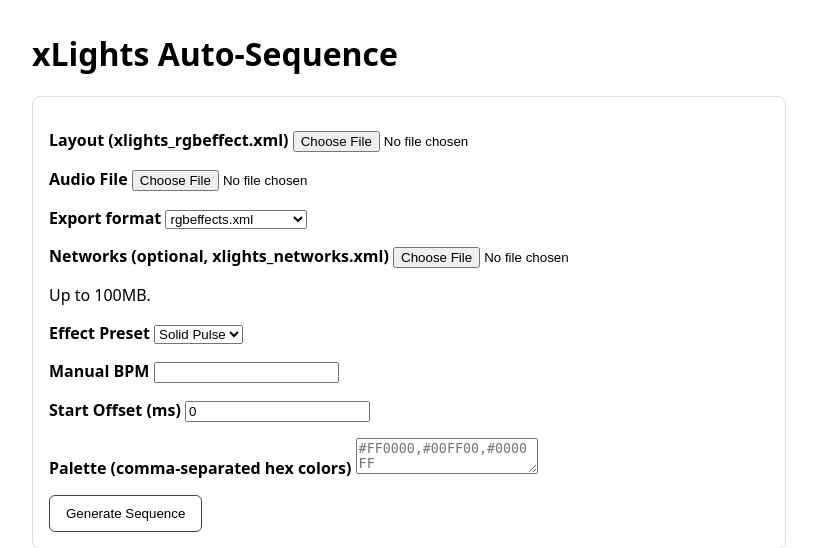
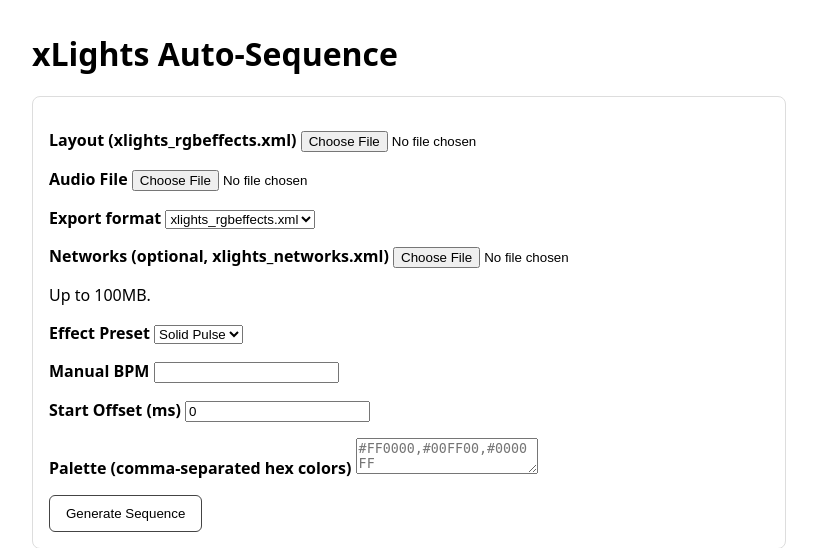
Before and after one commit to hislopkent/xlights-sequence-generator, a Flask app: page / in a window 1280 px wide. Shown: the top 548 px of the page, without its empty margins (0-817 px from the left). Run offline with Flask 3, Linux system fonts and the light colour scheme.

Commit message:
Handle networks input and use canonical rgbeffects name

```diff
--- a/app.py
+++ b/app.py
@@ -114,8 +114,6 @@ def generate():
 
     if not _ok(layout.filename, ALLOWED_XML):
         return jsonify(ok=False, error="Layout must be .xml"), 400
-    if networks and not _ok(networks.filename, ALLOWED_XML):
-        return jsonify(ok=False, error="Networks must be .xml"), 400
     if not _ok(audio.filename, ALLOWED_AUDIO):
         return jsonify(ok=False, error="Audio must be mp3/wav/m4a/aac"), 400
 
@@ -132,8 +130,6 @@ def generate():
         return jsonify(ok=False, error=f"Layout file too large (max {max_mb}MB)."), 400
     if not _size_ok(audio):
         return jsonify(ok=False, error=f"Audio file too large (max {max_mb}MB)."), 400
-    if networks and not _size_ok(networks):
-        return jsonify(ok=False, error=f"Networks file too large (max {max_mb}MB)."), 400
 
     layout_ext = layout.filename.rsplit(".", 1)[-1].lower()
     audio_ext = audio.filename.rsplit(".", 1)[-1].lower()
@@ -148,8 +144,20 @@ def generate():
     layout_bytes = os.path.getsize(xml_path)
     audio_bytes = os.path.getsize(audio_path)
     extra = {"layout_bytes": layout_bytes, "audio_bytes": audio_bytes}
-    if networks:
-        networks_path = os.path.join(app.config["UPLOAD_FOLDER"], f"{job}-networks.xml")
+    if networks and networks.filename:
+        if not networks.filename.lower().endswith(".xml"):
+            return jsonify(ok=False, error="Networks must be .xml"), 400
+        if not _size_ok(networks):
+            return (
+                jsonify(
+                    ok=False,
+                    error=f"Networks file too large (max {max_mb}MB).",
+                ),
+                400,
+            )
+        networks_path = os.path.join(
+            app.config["UPLOAD_FOLDER"], f"{job}-networks.xml"
+        )
         networks.save(networks_path)
         extra["networks_bytes"] = os.path.getsize(networks_path)
     app.logger.info("generate_files", extra=extra)
@@ -207,8 +215,8 @@ def generate():
 
     job_dir = os.path.join(app.config["OUTPUT_FOLDER"], job)
     os.makedirs(job_dir, exist_ok=True)
-    out_xml = os.path.join(job_dir, "rgbeffects.xml")
-    write_rgbeffects(tree, out_xml)
+    rgbeffects_path = os.path.join(job_dir, "xlights_rgbeffects.xml")
+    write_rgbeffects(tree, rgbeffects_path)
     if networks_path:
         shutil.copy(networks_path, os.path.join(job_dir, "xlights_networks.xml"))
 
@@ -279,8 +287,12 @@ def download(job):
             except Exception:
                 pass
     if export_format == "rgbeffects_xml":
-        file_path = os.path.join(job_dir, "rgbeffects.xml")
-        return send_file(file_path, as_attachment=True, download_name="rgbeffects.xml")
+        file_path = os.path.join(job_dir, "xlights_rgbeffects.xml")
+        return send_file(
+            file_path,
+            as_attachment=True,
+            download_name="xlights_rgbeffects.xml",
+        )
     zip_path = shutil.make_archive(job_dir, "zip", job_dir)
     return send_file(zip_path, as_attachment=True, download_name=f"xlights_{job}.zip")
 
--- a/static/main.js
+++ b/static/main.js
@@ -6,7 +6,7 @@ const MAX_MB = 25;
 const ALLOWED_XML = ['text/xml', 'application/xml'];
 const ALLOWED_AUDIO = ['audio/mpeg', 'audio/wav', 'audio/x-wav', 'audio/aac', 'audio/m4a', 'audio/mp4'];
 const EXPORT_FORMAT_LABELS = {
-  rgbeffects_xml: 'rgbeffects.xml',
+  rgbeffects_xml: 'xlights_rgbeffects.xml',
   xsq: 'XSQ (single file)',
   xsqz: 'XSQZ (zip package)'
 };
--- a/templates/index.html
+++ b/templates/index.html
@@ -21,7 +21,7 @@
   <h1>xLights Auto-Sequence</h1>
   <div class="card">
     <form id="genForm" enctype="multipart/form-data">
-      <label>Layout (xlights_rgbeffect.xml)
+      <label>Layout (xlights_rgbeffects.xml)
         <input name="layout" type="file" accept=".xml" required>
       </label>
       <label>Audio File
@@ -29,7 +29,7 @@
       </label>
       <label>Export format
         <select name="export_format">
-          <option value="rgbeffects_xml" selected>rgbeffects.xml</option>
+          <option value="rgbeffects_xml" selected>xlights_rgbeffects.xml</option>
           <option value="xsq">XSQ (single file)</option>
           <option value="xsqz">XSQZ (zip package)</option>
         </select>
```
